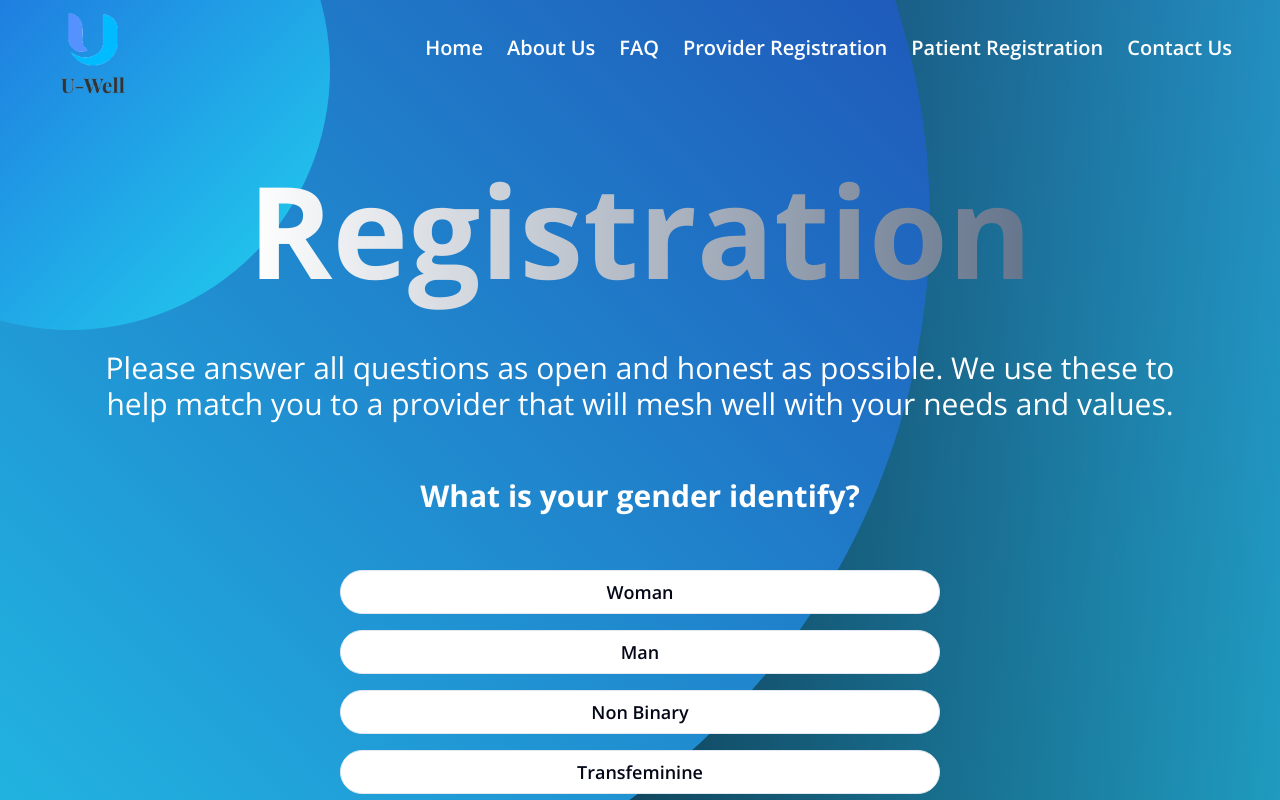
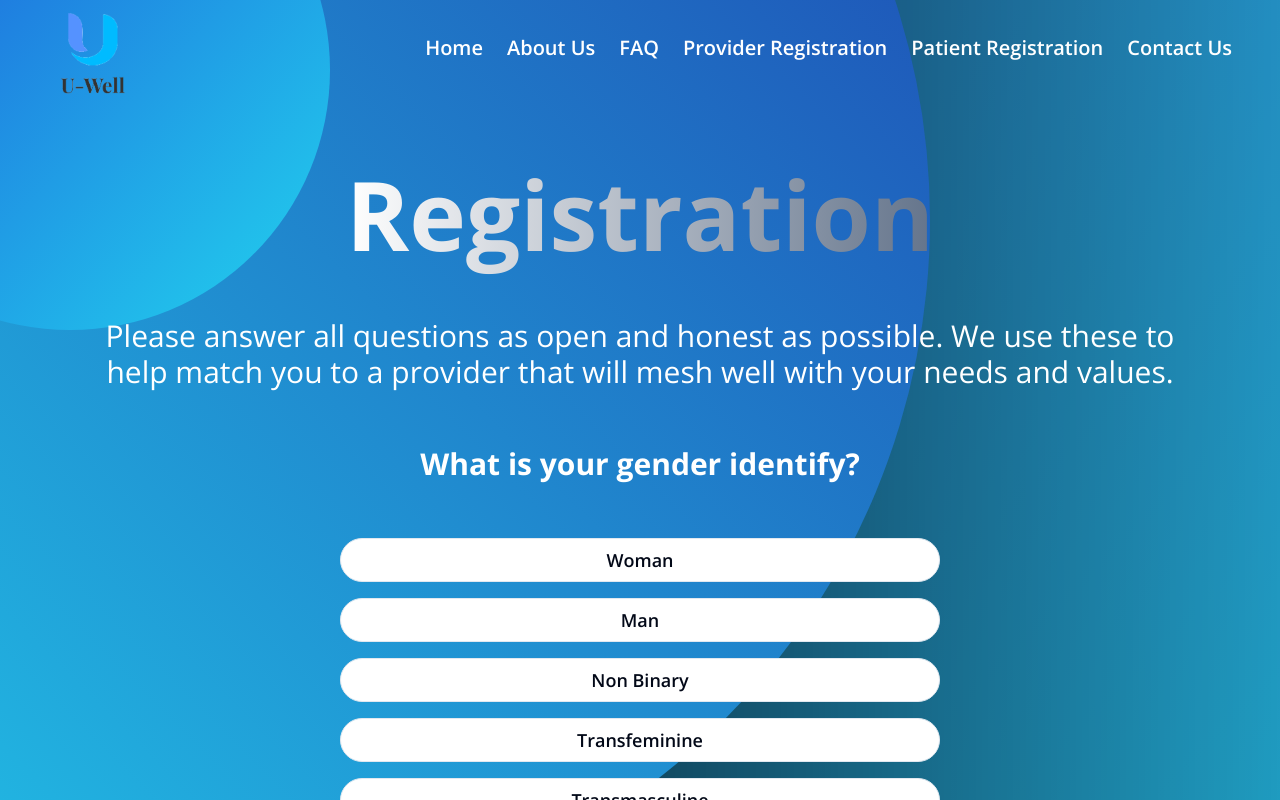
Before and after one commit to Jkhall81/U-Well, a Next.js app: page /patient-registration in a window 1280 px wide. Built offline with nearby package versions, Linux system fonts and the light colour scheme; what react-slugify would draw is missing.

Commit message:
added link to my page.

```diff
--- a/app/(tabs)/patient-registration/page.tsx
+++ b/app/(tabs)/patient-registration/page.tsx
@@ -16,7 +16,7 @@ const PatientRegistrationPage = () => {
         {/* Above Background Content */}
         <div className="content-container flex flex-col">
           <div className="flex w-full flex-col items-center justify-center px-5">
-            <h1 className="heading-one mb-10 py-4 text-7xl font-bold lg:text-9xl">
+            <h1 className="heading-one mb-10 py-4 text-7xl font-bold lg:text-8xl">
               Registration
             </h1>
             <p className="prose pb-12 text-center text-3xl text-white">
--- a/components/Footer.tsx
+++ b/components/Footer.tsx
@@ -45,7 +45,7 @@ export const Footer = () => {
               <Link href="/">Privacy Policy</Link>
               <p>
                 Built and Maintained by{" "}
-                <Link href="/">
+                <Link href="https://jason-hall.vercell.app" target="_blank">
                   <span className="web-master">Jason Hall</span>
                 </Link>
               </p>
```
